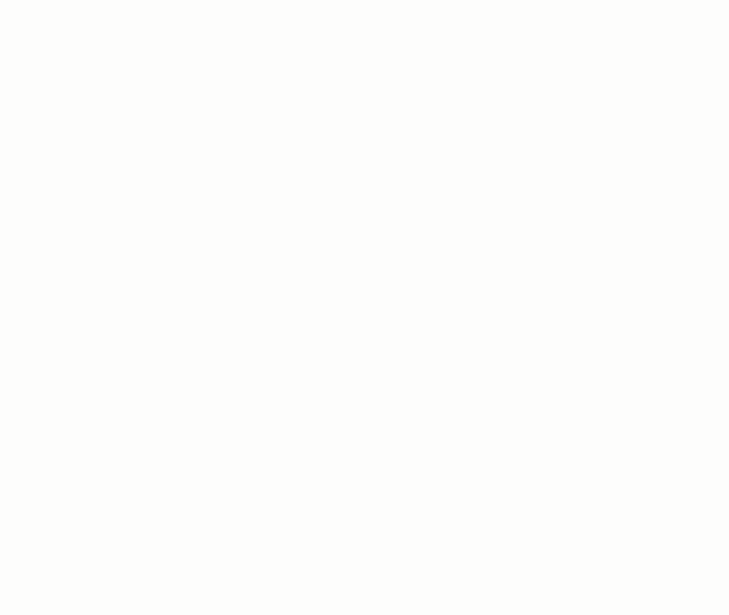
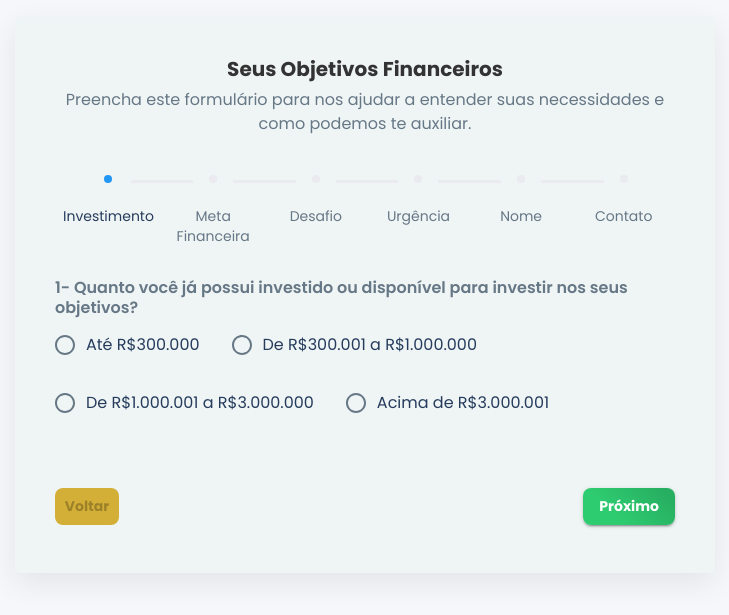
Before and after one commit to AndreHilario/felipehilario-investimentos-medicos-lp, a React (Vite) app: page /questionary in a window 1280 px wide. Before the commit this address had no page. Shown: the part 105-720 px from the top of the page, without its empty margins (275-1004 px from the left). Built offline with nearby package versions, Linux system fonts and the light colour scheme.

Commit message:
fix: problems

```diff
--- a/src/components/ScheduleButton.tsx
+++ b/src/components/ScheduleButton.tsx
@@ -1,4 +1,5 @@
 import { Button, Box, useTheme } from "@mui/material";
+import { useNavigate } from "react-router-dom";
 type ScheduleButtonProps = {
   text: string;
   onClick?: () => void; // opcional, caso queira passar ação
@@ -6,10 +7,15 @@
 
 export const ScheduleButton: React.FC<ScheduleButtonProps> = ({ text }) => {
   const theme = useTheme(); // Hook para acessar o tema e cores configuradas
+  const navigate = useNavigate();
 
+  function redirect() {
+    navigate("/questionary");
+  }
   return (
     <Button
       variant="contained"
+      onClick={redirect}
       sx={{
         display: "flex",
         alignItems: "center",
--- a/src/features/quests/Questionary.tsx
+++ b/src/features/quests/Questionary.tsx
@@ -1,4 +1,4 @@
-import React from 'react';
+import React, { JSX, SyntheticEvent } from 'react';
 import {
     Container,
     Box,
@@ -17,10 +17,39 @@
     Stepper,
     Step,
     StepLabel,
-  StepConnector, // Para estilizar a linha do Stepper
+    StepConnector,
 } from '@mui/material';
-import Check from '@mui/icons-material/Check'; // Ícone de check para etapas concluídas
+import Check from '@mui/icons-material/Check';
 import { styled } from '@mui/system';
+
+// --- Tipos de Dados ---
+/**
+ * Interface para os dados do formulário.
+ */
+interface FormData {
+    investimento: string;
+    metaFinanceira: string;
+    desafio: string;
+    urgencia: number;
+    nomeCompleto: string;
+    whatsapp: string;
+}
+
+/**
+ * Interface para controlar quais etapas foram concluídas no Stepper.
+ * A chave é o índice da etapa e o valor é um booleano indicando se foi concluída.
+ */
+interface CompletedSteps {
+    [key: number]: boolean;
+}
+
+/**
+ * Interface para as marcações do Slider de urgência.
+ */
+interface UrgenciaMark {
+    value: number;
+    label: string;
+}
 
 // --- Componentes Estilizados ---
 const StyledContainer = styled(Container)(({ theme }) => ({
@@ -28,7 +57,7 @@
     justifyContent: 'center',
     alignItems: 'center',
     minHeight: '100vh',
-  backgroundColor: '#f5f7fa', // Fundo suave
+    backgroundColor: '#f5f7fa',
     padding: theme.spacing(4),
     [theme.breakpoints.down('sm')]: {
         padding: theme.spacing(2),
@@ -49,7 +78,6 @@
 const FormSection = styled(Box)(({ theme }) => ({
     marginBottom: theme.spacing(4),
     paddingBottom: theme.spacing(2),
-  // Não precisa de border-bottom aqui, já que é uma pergunta por tela
     '&:last-child': {
         marginBottom: 0,
         paddingBottom: 0,
@@ -57,13 +85,24 @@
 }));
 
 // --- Estilos Personalizados para o Stepper (Ícones e Conector) ---
-const QontoStepIconRoot = styled('div')(({ theme, ownerState }) => ({
+/**
+ * Props para o componente root do ícone do Stepper.
+ * O ownerState é uma prop interna do MUI styled-components.
+ */
+interface QontoStepIconRootProps {
+    ownerState: {
+        active?: boolean;
+    };
+    className?: string;
+}
+
+const QontoStepIconRoot = styled('div')<QontoStepIconRootProps>(({ theme, ownerState }) => ({
     color: theme.palette.mode === 'dark' ? theme.palette.grey[700] : '#eaeaf0',
     display: 'flex',
     height: 22,
     alignItems: 'center',
     ...(ownerState.active && {
-    color: theme.palette.primary.main, // Cor padrão do MUI para o ícone ativo
+        color: theme.palette.primary.main,
     }),
     '& .QontoStepIcon-completedIcon': {
         color: '#4CAF50', // VERDE para ícone de etapa concluída
@@ -78,7 +117,16 @@
     },
 }));
 
-function QontoStepIcon(props) {
+/**
+ * Props para o componente de ícone personalizado do Stepper.
+ */
+interface QontoStepIconProps {
+    active?: boolean;
+    completed?: boolean;
+    className?: string;
+}
+
+function QontoStepIcon(props: QontoStepIconProps): JSX.Element {
     const { active, completed, className } = props;
 
     return (
@@ -95,7 +143,7 @@
 const QontoConnector = styled(StepConnector)(({ theme }) => ({
     [`&.${'Mui-active'}`]: {
         [`& .${'MuiStepConnector-line'}`]: {
-      borderColor: theme.palette.primary.main, // Cor padrão do MUI para a linha ativa
+            borderColor: theme.palette.primary.main,
         },
     },
     [`&.${'Mui-completed'}`]: {
@@ -111,7 +159,7 @@
 }));
 
 // Definição das etapas para o Stepper
-const steps = [
+const steps: string[] = [
     'Investimento',
     'Meta Financeira',
     'Desafio',
@@ -120,12 +168,12 @@
     'Contato',
 ];
 
-function FinancialForm() {
-  const [activeStep, setActiveStep] = React.useState(0);
-  const [completed, setCompleted] = React.useState({}); // Objeto para controlar quais etapas foram concluídas
+function FinancialForm(): JSX.Element {
+    const [activeStep, setActiveStep] = React.useState<number>(0);
+    const [completed, setCompleted] = React.useState<CompletedSteps>({}); // Objeto para controlar quais etapas foram concluídas
 
     // Estado para os dados do formulário
-  const [formData, setFormData] = React.useState({
+    const [formData, setFormData] = React.useState<FormData>({
         investimento: '',
         metaFinanceira: '',
         desafio: '',
@@ -134,33 +182,56 @@
         whatsapp: '',
     });
 
-  const totalSteps = steps.length;
-  const allStepsCompleted = Object.keys(completed).length === totalSteps; // Verifica se todas as etapas foram completas
+    const totalSteps: number = steps.length;
+    // Verifica se todas as etapas foram marcadas como concluídas pelo menos uma vez
+    const allStepsCompleted: boolean = Object.keys(completed).length === totalSteps;
 
-  const handleChange = (field) => (event, newValue) => {
-    // Para Slider, newValue é o valor direto; para outros, event.target.value
+    /**
+     * Handler genérico para campos de texto e RadioGroups.
+     * Exclui 'urgencia' pois o Slider tem um evento de mudança diferente.
+     */
+    const handleTextAndRadioChange = <T extends Exclude<keyof FormData, 'urgencia'>>(field: T) => (
+        event: React.ChangeEvent<HTMLInputElement>
+    ): void => {
         setFormData((prev) => ({
             ...prev,
-      [field]: newValue !== undefined ? newValue : event.target.value,
+            [field]: event.target.value,
         }));
     };
 
-  const handleNext = () => {
-    // Marca a etapa atual como concluída antes de avançar
-    const newCompleted = completed;
-    newCompleted[activeStep] = true;
-    setCompleted(newCompleted);
+    /**
+     * Handler específico para o componente Slider.
+     */
+    const handleSliderChange = (field: 'urgencia') => (
+        event: Event | SyntheticEvent, // Evento padrão para Slider
+        newValue: number | number[] // O valor do Slider pode ser um número ou um array de números
+    ): void => {
+        if (typeof newValue === 'number') { // O campo urgencia espera um único número
+            setFormData((prev) => ({
+                ...prev,
+                [field]: newValue,
+            }));
+        }
+    };
 
+    const handleNext = (): void => {
+        // Marca a etapa atual como concluída antes de avançar para a próxima.
+        // Usamos um novo objeto para garantir a imutabilidade do estado.
+        setCompleted((prev) => ({
+            ...prev,
+            [activeStep]: true,
+        }));
         setActiveStep((prevActiveStep) => prevActiveStep + 1);
     };
 
-  const handleBack = () => {
+    const handleBack = (): void => {
+        // Ao voltar, apenas alteramos a etapa ativa, mantendo o status 'completed' das etapas anteriores.
         setActiveStep((prevActiveStep) => prevActiveStep - 1);
     };
 
-  const handleReset = () => {
+    const handleReset = (): void => {
         setActiveStep(0);
-    setCompleted({});
+        setCompleted({}); // Reseta todas as etapas para não concluídas
         setFormData({ // Reseta os dados do formulário
             investimento: '',
             metaFinanceira: '',
@@ -171,35 +242,35 @@
         });
     };
 
-  const handleSubmit = (event) => {
-    event.preventDefault();
+    const handleSubmit = (event: React.FormEvent<HTMLFormElement>): void => {
+        event.preventDefault(); // Previne o comportamento padrão de recarregar a página
+
         if (activeStep === totalSteps - 1) { // Se for a última etapa
-      // Aqui você enviaria os dados para um backend ou processaria
             console.log('Formulário Completo:', formData);
             alert('Formulário enviado com sucesso! (Verifique o console para os dados)');
-      // Marca todas as etapas como concluídas para exibir a tela final
+            // Marca todas as etapas como concluídas para exibir a tela final de "Formulário Completo!"
             setCompleted(steps.reduce((acc, _, index) => ({ ...acc, [index]: true }), {}));
         } else {
             handleNext(); // Avança para a próxima etapa
         }
     };
 
-  const urgenciaMarks = [
+    const urgenciaMarks: UrgenciaMark[] = [
         { value: 0, label: '0' },
         { value: 1, label: '1' },
         { value: 2, label: '2' },
         { value: 3, label: '3' },
-    { value: 4, label: '4 (Posso esperar)' },
+        { value: 4, label: '4' },
         { value: 5, label: '5' },
         { value: 6, label: '6' },
         { value: 7, label: '7' },
-    { value: 8, label: '8 (É importante)' },
+        { value: 8, label: '8' },
         { value: 9, label: '9' },
-    { value: 10, label: '10 (Preciso resolver agora)' },
+        { value: 10, label: '10' },
     ];
 
     // Função que renderiza o conteúdo da etapa atual
-  const getStepContent = (step) => {
+    const getStepContent = (step: number): JSX.Element | string => {
         switch (step) {
             case 0:
                 return (
@@ -212,21 +283,21 @@
                                 aria-label="investimento"
                                 name="investimento"
                                 value={formData.investimento}
-                onChange={handleChange('investimento')}
+                                onChange={handleTextAndRadioChange('investimento')}
                             >
                                 <Grid container spacing={2}>
-                  <Grid item xs={12}>
-                    <FormControlLabel value="ate-300k" control={<Radio />} label="Até R\$300.000" />
-                  </Grid>
-                  <Grid item xs={12}>
-                    <FormControlLabel value="300k-1m" control={<Radio />} label="De R\$300.001 a R\$1.000.000" />
-                  </Grid>
-                  <Grid item xs={12}>
-                    <FormControlLabel value="1m-3m" control={<Radio />} label="De R\$1.000.001 a R\$3.000.000" />
-                  </Grid>
-                  <Grid item xs={12}>
-                    <FormControlLabel value="acima-3m" control={<Radio />} label="Acima de R\$3.000.001" />
-                  </Grid>
+                                    <>
+                                        <FormControlLabel value="ate-300k" control={<Radio />} label="Até R$300.000" />
+                                    </>
+                                    <>
+                                        <FormControlLabel value="300k-1m" control={<Radio />} label="De R$300.001 a R$1.000.000" />
+                                    </>
+                                    <>
+                                        <FormControlLabel value="1m-3m" control={<Radio />} label="De R$1.000.001 a R$3.000.000" />
+                                    </>
+                                    <>
+                                        <FormControlLabel value="acima-3m" control={<Radio />} label="Acima de R$3.000.001" />
+                                    </>
                                 </Grid>
                             </RadioGroup>
                         </FormControl>
@@ -243,21 +314,21 @@
                                 aria-label="meta-financeira"
                                 name="meta-financeira"
                                 value={formData.metaFinanceira}
-                onChange={handleChange('metaFinanceira')}
+                                onChange={handleTextAndRadioChange('metaFinanceira')}
                             >
                                 <Grid container spacing={2}>
-                  <Grid item xs={12}>
+                                    <>
                                         <FormControlLabel value="reduzir-plantao" control={<Radio />} label="Reduzir carga de plantões" />
-                  </Grid>
-                  <Grid item xs={12}>
+                                    </>
+                                    <>
                                         <FormControlLabel value="manutencao-patrimonio" control={<Radio />} label="Manutenção e proteção do patrimônio construído" />
-                  </Grid>
-                  <Grid item xs={12}>
+                                    </>
+                                    <>
                                         <FormControlLabel value="aposentadoria-renda-passiva" control={<Radio />} label="Garantir aposentadoria através de renda passiva de investimentos" />
-                  </Grid>
-                  <Grid item xs={12}>
+                                    </>
+                                    <>
                                         <FormControlLabel value="se-organizar" control={<Radio />} label="Se organizar financeiramente" />
-                  </Grid>
+                                    </>
                                 </Grid>
                             </RadioGroup>
                         </FormControl>
@@ -279,7 +350,7 @@
                             variant="outlined"
                             placeholder="Descreva seu desafio aqui..."
                             value={formData.desafio}
-              onChange={handleChange('desafio')}
+                            onChange={handleTextAndRadioChange('desafio')}
                         />
                     </FormSection>
                 );
@@ -297,8 +368,8 @@
                             min={0}
                             max={10}
                             valueLabelDisplay="auto"
-              value={typeof formData.urgencia === 'number' ? formData.urgencia : 0}
-              onChange={handleChange('urgencia')}
+                            value={formData.urgencia} // `formData.urgencia` já é `number`
+                            onChange={handleSliderChange('urgencia')}
                             sx={{ mt: 4 }}
                         />
                         <Box sx={{ display: 'flex', justifyContent: 'space-between', mt: 1 }}>
@@ -323,7 +394,7 @@
                             variant="outlined"
                             placeholder="Seu nome completo"
                             value={formData.nomeCompleto}
-              onChange={handleChange('nomeCompleto')}
+                            onChange={handleTextAndRadioChange('nomeCompleto')}
                         />
                     </FormSection>
                 );
@@ -336,7 +407,7 @@
                             variant="outlined"
                             placeholder="(XX) XXXXX-XXXX"
                             value={formData.whatsapp}
-              onChange={handleChange('whatsapp')}
+                            onChange={handleTextAndRadioChange('whatsapp')}
                             type="tel" // Sugere teclado numérico em mobile
                         />
                     </FormSection>
@@ -347,7 +418,7 @@
     };
 
     return (
-    <StyledContainer maxWidth="md">
+        <StyledContainer maxWidth="xl">
             <StyledCard>
                 <CardContent>
                     <Box sx={{ textAlign: 'center', mb: 4 }}>
@@ -384,7 +455,7 @@
                                 <Button
                                     variant="contained"
                                     sx={{
-                    background: 'linear-gradient(45deg, #FE6B8B 30%, #FF8E53 90%)', // Gradiente de cor para Finalizar
+                                        background: 'linear-gradient(45deg, #FE6B8B 30%, #FF8E53 90%)',
                                         color: 'white',
                                         '&:hover': {
                                             boxShadow: '0px 6px 20px rgba(255, 142, 83, 0.4)',
--- a/src/routes/public.tsx
+++ b/src/routes/public.tsx
@@ -1,4 +1,5 @@
 import { Index } from "../features/Index";
+import FinancialForm from "../features/quests/Questionary";
 
 
 export const publicRoutes = [
@@ -6,4 +7,8 @@
     path: "/",
     element: <Index />,
   },
+  {
+    path: "/questionary",
+    element: <FinancialForm />,
+  },
 ];
```
Lines whose indentation alone changed are shown as unchanged.
